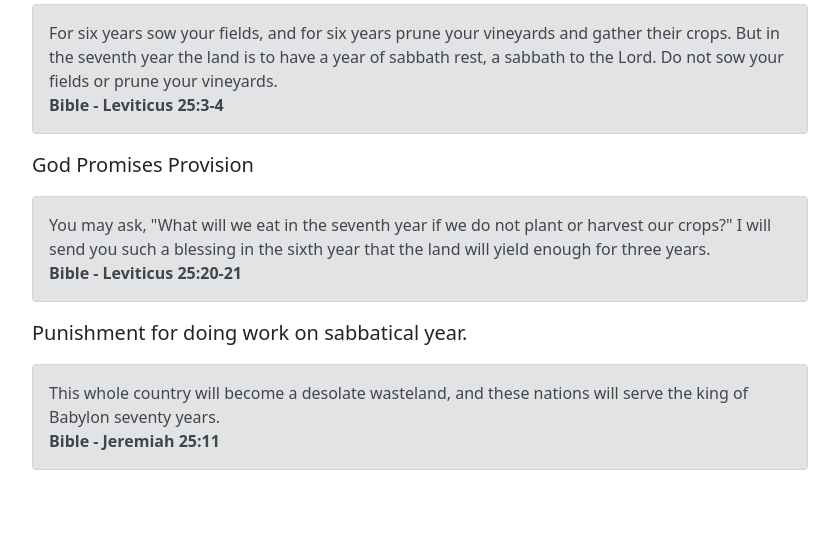
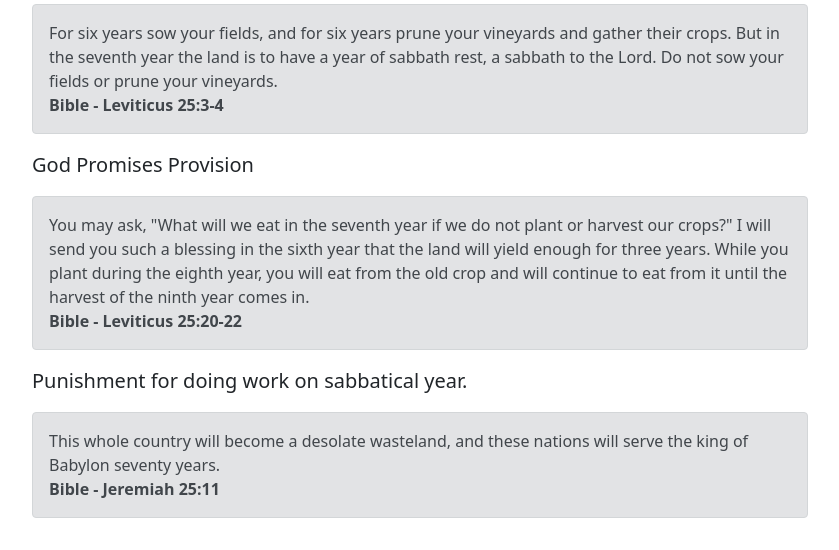
Before and after one commit to suhailvs/stackschools, a Django app: template mysite/templates/sabbath.html in a window 1280 px wide. Shown: the part 1410-1960 px from the top of the page, without its empty margins (220-1059 px from the left). Before the commit the page ends 1880 px from the top, so only its background shows below. Run offline with Django 4.2, Linux system fonts and the light colour scheme; the template is opened without the code that fills it, so the values that code supplies are empty; parts of the project's set-up code (start-up, migrations or seed data) failed here and were passed over; some libraries are stand-ins or nearby versions.

Commit message:
added verse

```diff
--- a/mysite/templates/sabbath.html
+++ b/mysite/templates/sabbath.html
@@ -73,7 +73,8 @@
     <div class="alert alert-secondary" role="alert">
       You may ask, "What will we eat in the seventh year if we do not plant or harvest our crops?"
       I will send you such a blessing in the sixth year that the land will yield enough for three years.
-      <br><strong>Bible - Leviticus 25:20-21</strong>
+      While you plant during the eighth year, you will eat from the old crop and will continue to eat from it until the harvest of the ninth year comes in.
+      <br><strong>Bible - Leviticus 25:20-22</strong>
     </div>
     <p class="lead">Punishment for doing work on sabbatical year.</p>
     <div class="alert alert-secondary" role="alert">
```
